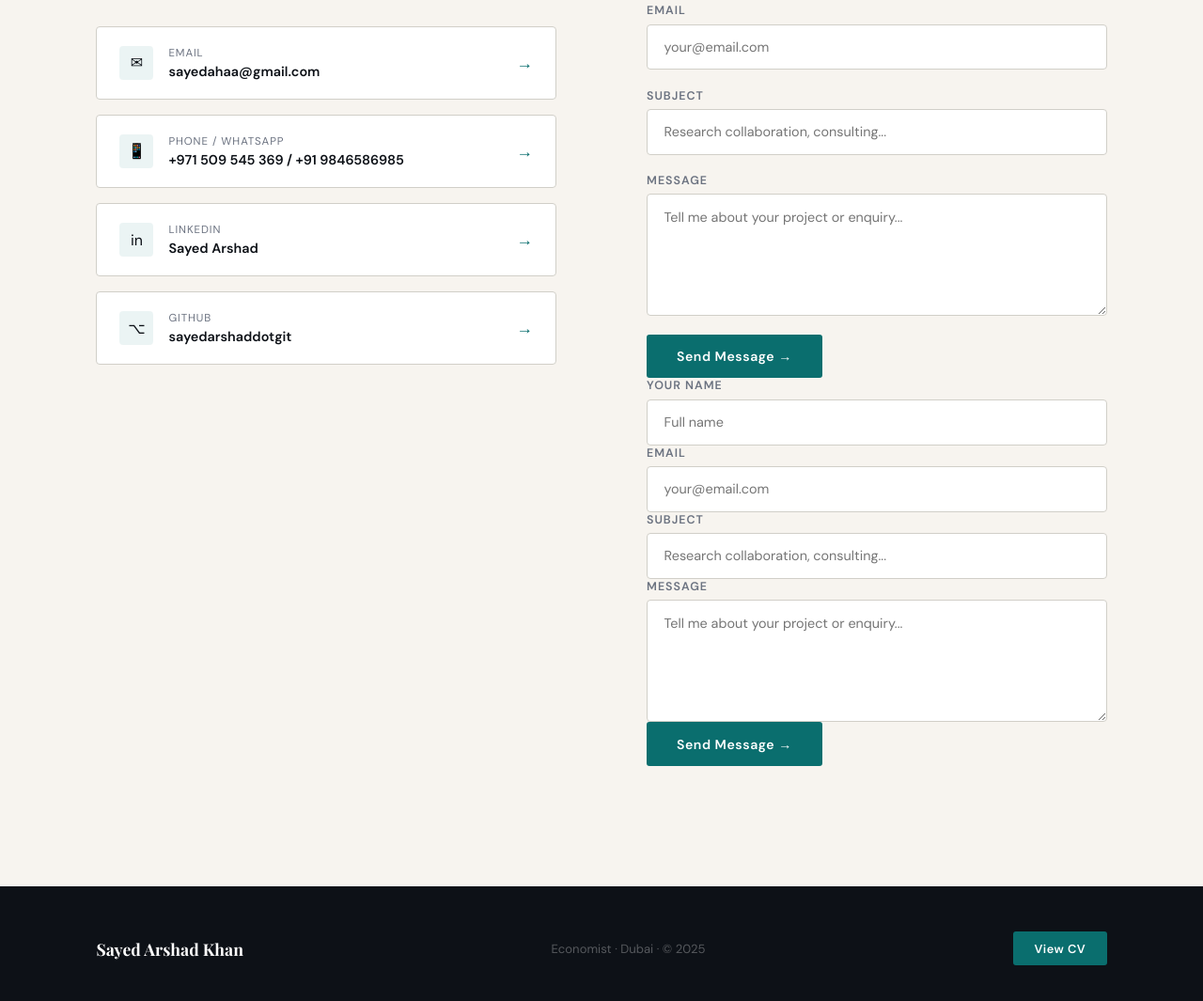
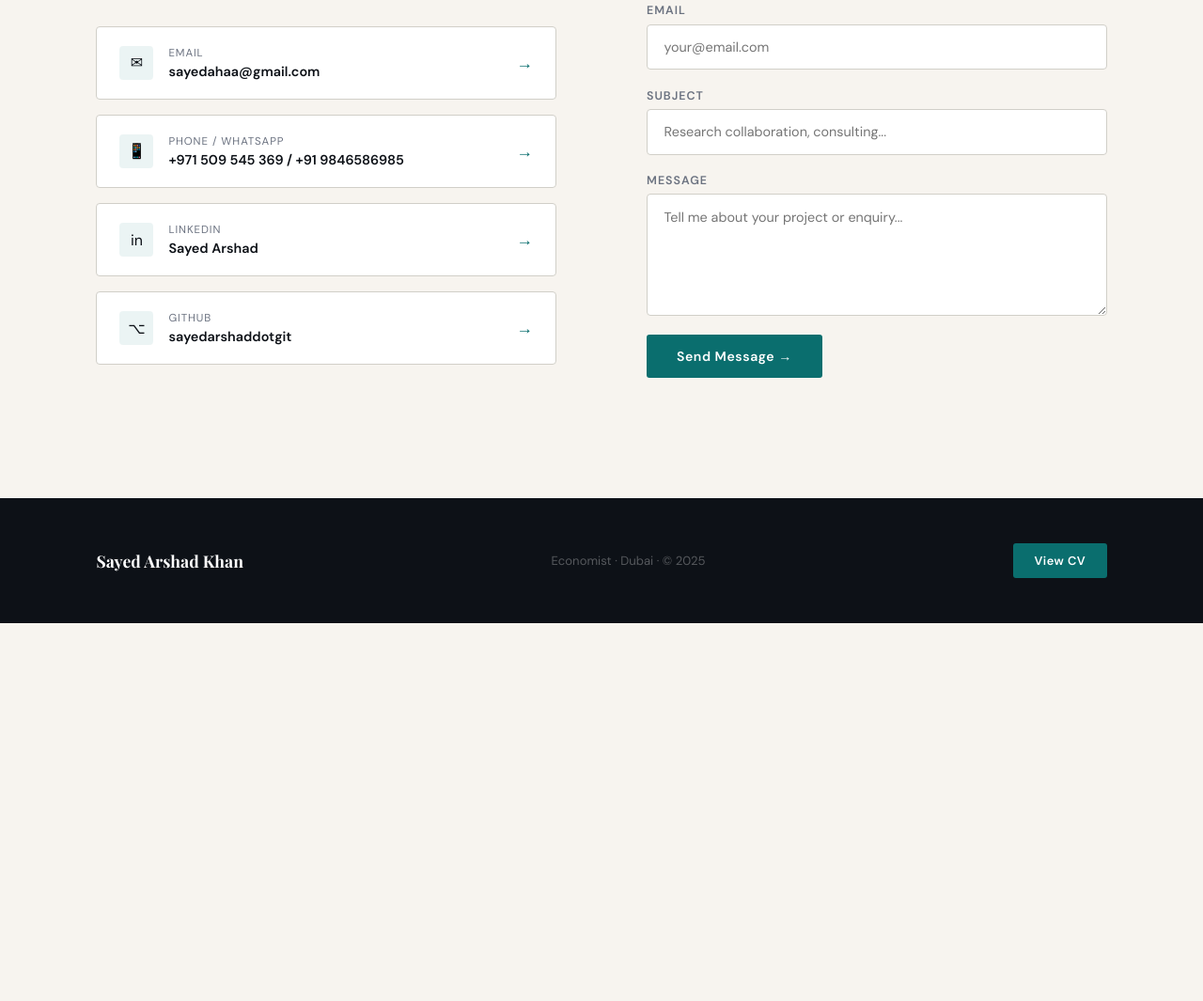
Before and after one commit to sayedarshaddotgit/sayedarshaddotgit.github.io, a plain HTML site: page index.html in a window 1280 px wide. Shown: the part 8450-9515 px from the top of the page at 94% size. After the commit the page ends 9113 px from the top, so only its background shows below. Drawn offline with nearby package versions, Linux system fonts and the light colour scheme; a web font is replaced by a local one.

Commit message:
Update index.html

```diff
--- a/index.html
+++ b/index.html
@@ -1442,24 +1442,7 @@
     <textarea name="message" class="form-textarea" placeholder="Tell me about your project or enquiry..." required></textarea>
   </div>
   <button type="submit" class="form-submit">Send Message →</button>
-</form>
-      <div class="form-group">
-        <label class="form-label">Your Name</label>
-        <input type="text" class="form-input" placeholder="Full name"/>
-      </div>
-      <div class="form-group">
-        <label class="form-label">Email</label>
-        <input type="email" class="form-input" placeholder="your@email.com"/>
-      </div>
-      <div class="form-group">
-        <label class="form-label">Subject</label>
-        <input type="text" class="form-input" placeholder="Research collaboration, consulting..."/>
-      </div>
-      <div class="form-group">
-        <label class="form-label">Message</label>
-        <textarea class="form-textarea" placeholder="Tell me about your project or enquiry..."></textarea>
-      </div>
-     <button class="form-submit" onclick="submitForm()">Send Message →</button>
+
     </div>
   </div>
 </section>
```
